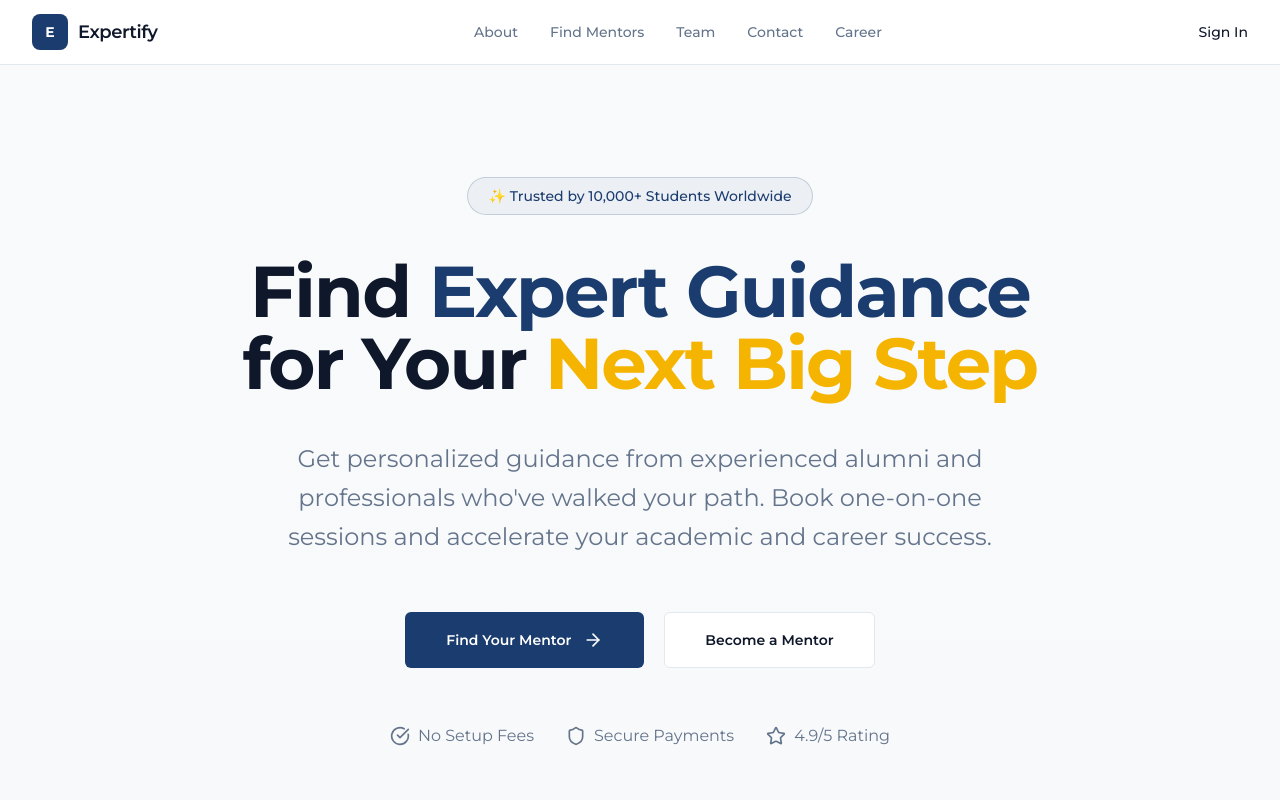
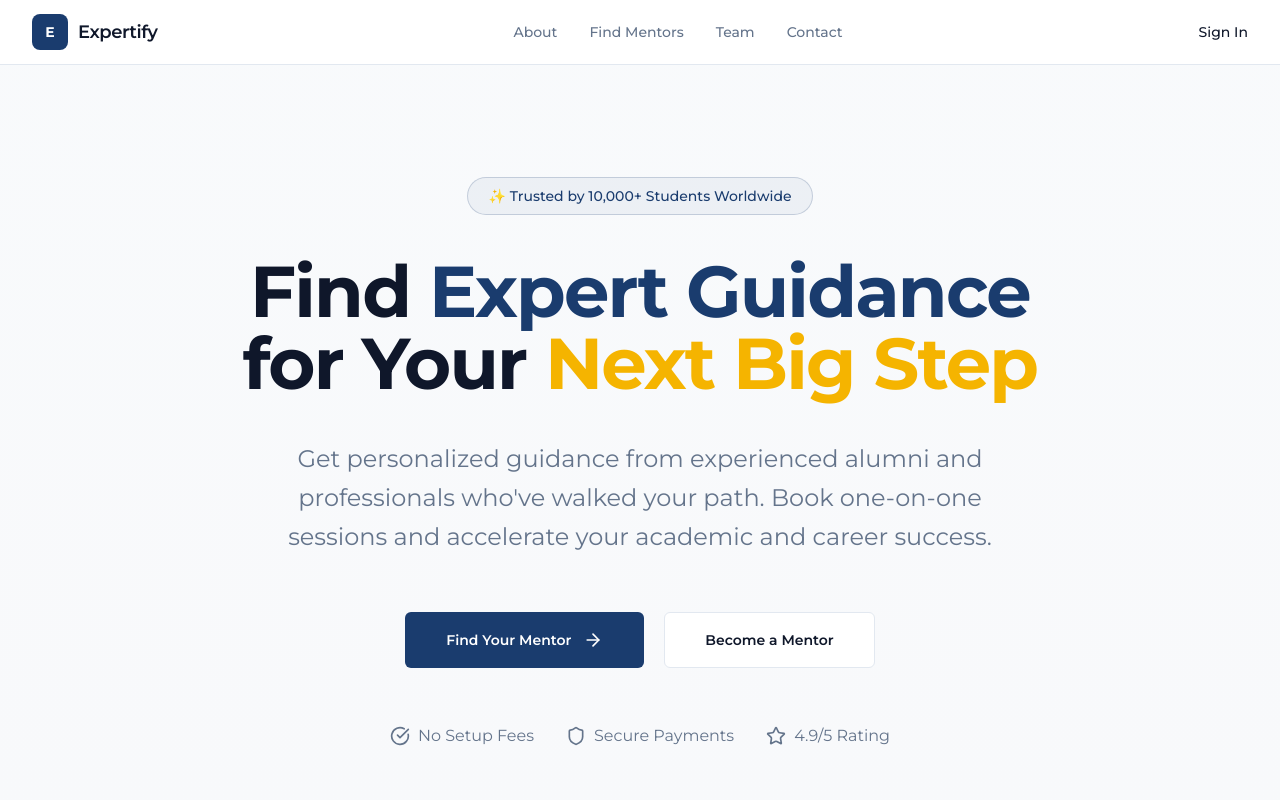
Before and after one commit to danushgopinath/testproject, a React (Vite) app in the folder apps/web/: page / in a window 1280 px wide. Shown: the top 800 px of the page. Built offline with nearby package versions, Linux system fonts and the light colour scheme.

Commit message:
Deployment Done - New Changes

```diff
--- a/apps/web/src/App.tsx
+++ b/apps/web/src/App.tsx
@@ -17,7 +17,6 @@ import { BookSessionPage } from './pages/BookSessionPage'
 import { AboutPage } from './pages/AboutPage'
 import { TeamPage } from './pages/TeamPage'
 import { ContactPage } from './pages/ContactPage'
-import { CareerPage } from './pages/CareerPage'
 import { useAuthStore } from './stores/authStore'
 
 function ProtectedRoute({ children }: { children: React.ReactNode }) {
@@ -79,7 +78,6 @@ export function App() {
         <Route path="/guides/:id/book" element={<BookSessionPage />} />
         <Route path="/team" element={<TeamPage />} />
         <Route path="/contact" element={<ContactPage />} />
-        <Route path="/career" element={<CareerPage />} />
 
         {/* Auth routes — redirect to dashboard if already logged in */}
         <Route path="/auth/login" element={<GuestRoute><LoginPage /></GuestRoute>} />
--- a/apps/web/src/components/templates/Layout.tsx
+++ b/apps/web/src/components/templates/Layout.tsx
@@ -94,16 +94,6 @@ export function Layout({ children }: LayoutProps) {
               }
             >
               Contact
-            </NavLink>
-            <NavLink
-              to="/career"
-              className={({ isActive }) =>
-                isActive
-                  ? 'text-text-primary font-semibold'
-                  : 'hover:text-text-primary transition-colors'
-              }
-            >
-              Career
             </NavLink>
           </nav>
 
--- a/apps/web/src/pages/CareerPage.tsx
+++ /dev/null
@@ -1,12 +0,0 @@
-export function CareerPage() {
-  return (
-    <div className="mx-auto w-full max-w-6xl px-6 py-16 md:px-8 md:py-24">
-      <div className="text-center">
-        <h1 className="text-4xl font-bold tracking-tight text-text-primary sm:text-5xl md:text-6xl">
-          Careers
-        </h1>
-        <p className="mx-auto mt-6 max-w-2xl text-lg text-text-muted">Coming soon...</p>
-      </div>
-    </div>
-  )
-}
```
